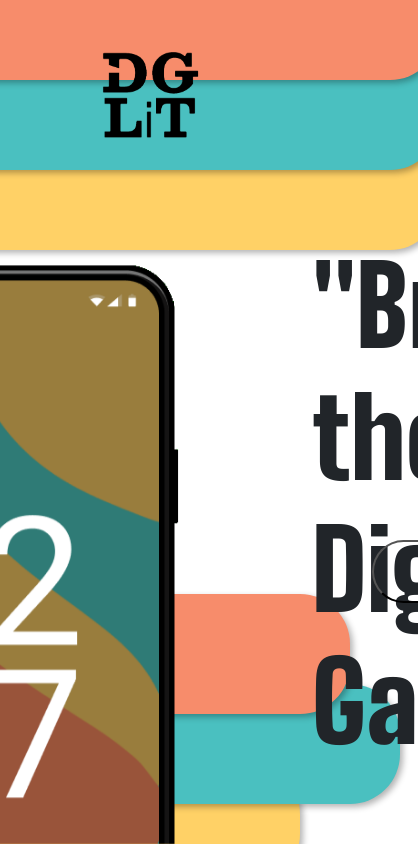
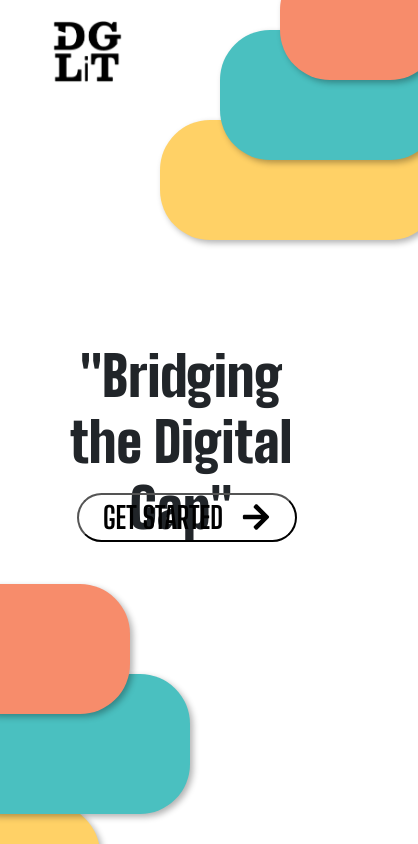
Before and after one commit to Saymo-Michael/Software-Engineering-1, a React (Create React App) app in the folder react-frontend/: page / in a window 390 px wide. Shown: the whole page, 418 px wide, since content can reach past the window. Built offline with nearby package versions, Linux system fonts and the light colour scheme.

Commit message:
Responsive Landing Page

```diff
--- a/react-frontend/src/components/DigitalGapApp.css
+++ b/react-frontend/src/components/DigitalGapApp.css
@@ -119,7 +119,7 @@ button.getStarted {
   position: fixed;
   width: 300px;
   margin: 540px 0 0 360px;
-    flex-direction: column;
+  flex-direction: row;
   justify-content: space-between;
   z-index: 1000;
   font-family: "Big Shoulders Display";
@@ -136,7 +136,6 @@ button.getStarted:hover {
 .arrowRight {
   margin-left: 10px;
   font-size: 40px;
-    padding-left: 6px;
 }
 
 .followUs {
@@ -162,3 +161,127 @@ button.getStarted:hover {
   margin: 0 10px;
   font-size: 45px;
 }
+
+/* Hide the phone image on mobile */
+@media screen and (max-width: 768px) {
+  .phone-container {
+    display: none;
+  }
+
+  .orangeTop {
+    width: 160px;
+    height: 120px;
+    border-radius: 50px;
+    margin-bottom: -50px;
+    z-index: 3;
+    background-color: #f78c6b;
+  }
+
+  .blueTop {
+    width: 220px;
+    height: 130px;
+    border-radius: 50px;
+    margin-bottom: -40px;
+    z-index: 2;
+    background-color: #4ac0c0;
+  }
+
+  .yellowTop {
+    width: 280px;
+    height: 120px;
+    border-radius: 50px;
+    z-index: 1;
+    background-color: #ffd166;
+  }
+
+  .logo-container {
+    position: relative;
+    top: 20px;
+    left: 40px;
+    display: flex;
+  }
+
+  .logo {
+    width: 70px;
+  }
+
+  .quote {
+    font-size: 55px;
+    margin: 280px 40px 0;
+    padding-right: 40px;
+    text-align: center;
+  }
+
+  button.getStarted {
+    width: 220px;
+    font-size: 30px;
+    margin: 430px 0 0 65px;
+    display: flex;
+    flex-direction: row;
+    align-items: end;
+    padding: 0 20px 0 20px;
+    justify-content: space-around;
+  }
+
+  .arrowRight {
+    margin-bottom: 8px;
+    margin-left: 10px;
+    font-size: 30px;
+  }
+
+
+  /* background-designBot */
+  .background-designBot {
+    position: fixed;
+    bottom: -80px;
+    left: -50px;
+    z-index: 999;
+    display: flex;
+    flex-direction: column;
+    align-items: flex-start;
+  }
+
+  .orangeBot {
+    width: 180px;
+    height: 130px;
+    border-radius: 50px;
+    margin-bottom: -40px;
+    z-index: 3;
+    background-color: #f78c6b;
+  }
+
+  .blueBot {
+    width: 240px;
+    height: 140px;
+    border-radius: 50px;
+    margin-bottom: -10px;
+    z-index: 2;
+    background-color: #4ac0c0;
+  }
+
+  .yellowBot {
+    width: 150px;
+    height: 120px;
+    border-radius: 50px;
+    z-index: 1;
+    background-color: #ffd166;
+  }
+
+  .followUs {
+    font-size: 26px;
+    margin: 785px 0 0 190px;
+  }
+
+  .social-icons {
+    width: 100px;
+    margin: 820px 0 0 240px;
+    padding: 0 20px 0 20px;
+    display: flex;
+    justify-content: center;
+    flex-direction: row;
+  }
+
+  .social-icons a {
+    font-size: 30px;
+  }
+}
```
Lines whose indentation alone changed are shown as unchanged.
